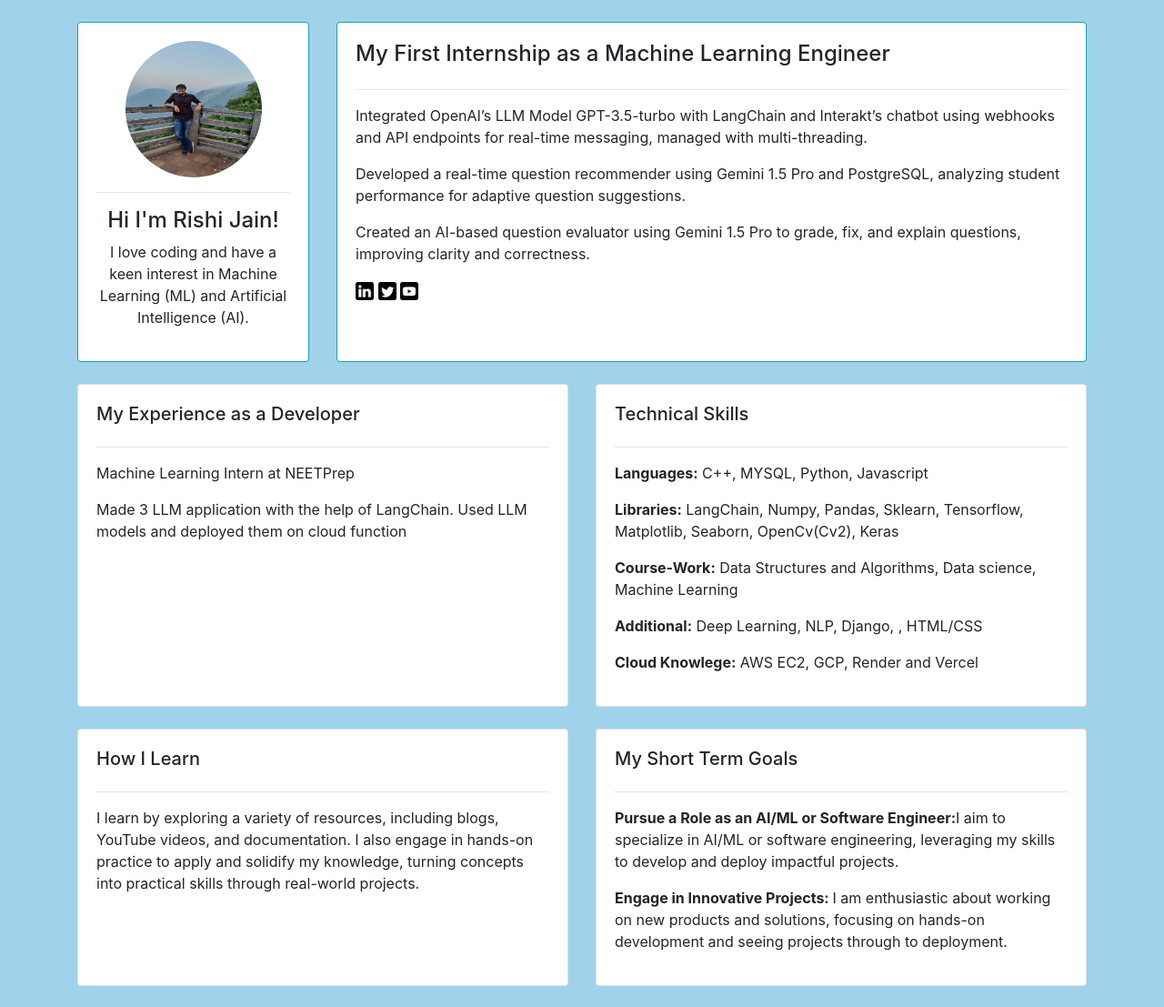
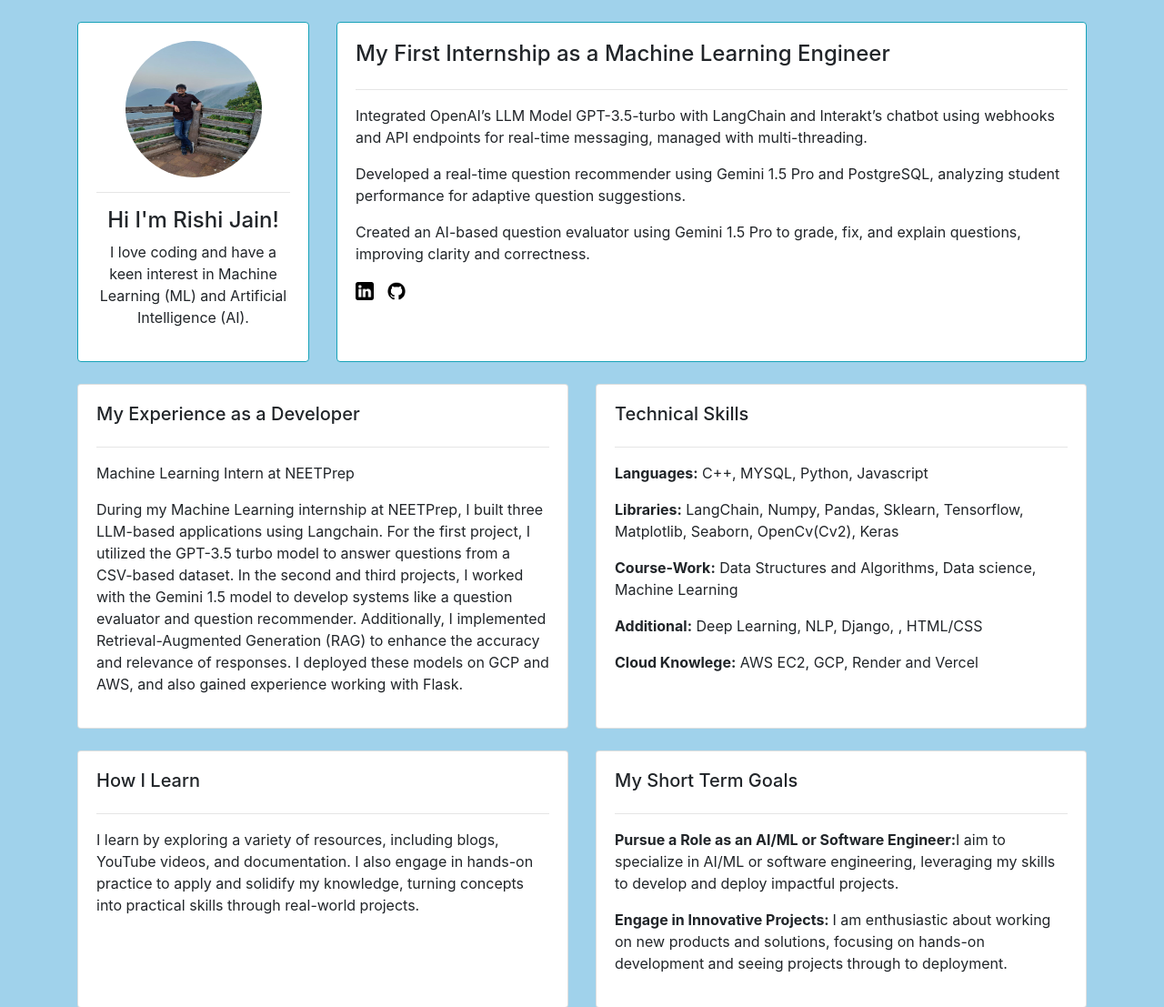
Before and after one commit to Rishi-Jain2602/My-Portfolio, a Django app: page / in a window 1280 px wide. Shown: the top 1107 px of the page at 91% size. Run offline with Django 5.2, Linux system fonts and the light colour scheme; some libraries are stand-ins or nearby versions.

Commit message:
updated portfolio

```diff
--- a/static/css/main.css
+++ b/static/css/main.css
@@ -15,10 +15,12 @@ body{
 }
 
 ul{
-	padding: 0;
+	padding: 0px;
     list-style-type: none;
 }
-
+li{
+	padding-right: 10px;
+}
 
 .social-links ul, li{
 	list-style-type:none;
--- a/templates/home.html
+++ b/templates/home.html
@@ -46,8 +46,12 @@
                                 <img class="social" src="{% static 'images/linkedin.png' %}" alt="LinkedIn">
                             </a>
                         </li>
-						<li><img class="social" src="{% static 'images/twitter.png' %}"></li>
-						<li><img class="social" src="{% static 'images/youtube.png' %}"></li>
+                        <li>
+                            <a href="https://github.com/Rishi-Jain2602" target="_blank">
+                                <img class="social" src="{% static 'images/github.png' %}" alt="LinkedIn">
+                            </a>
+                        </li>
+
 					</ul>
 
 				</div>
@@ -60,7 +64,7 @@
 					<h5>My Experience as a Developer</h5>
 					<hr>
 					<p>Machine Learning Intern at NEETPrep</p>
-					<p>Made 3 LLM application with the help of LangChain. Used LLM models and deployed them on cloud function</p>
+					<p>During my Machine Learning internship at NEETPrep, I built three LLM-based applications using Langchain. For the first project, I utilized the GPT-3.5 turbo model to answer questions from a CSV-based dataset. In the second and third projects, I worked with the Gemini 1.5 model to develop systems like a question evaluator and question recommender. Additionally, I implemented Retrieval-Augmented Generation (RAG) to enhance the accuracy and relevance of responses. I deployed these models on GCP and AWS, and also gained experience working with Flask.</p>
 					</div>
 			</div>
 
```
Also changed, not shown: static/images/facebook.png (deleted), static/images/github.png (added), static/images/twitter.png (deleted), static/images/youtube.png (deleted).
